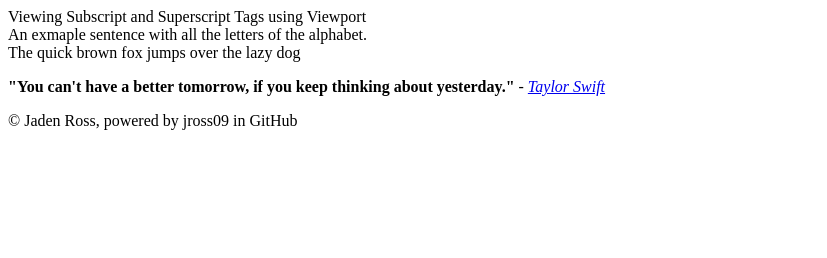
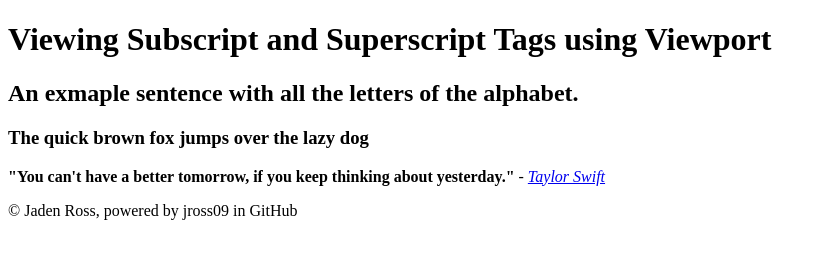
Before and after one commit to jross09/Learning-HTML, a plain HTML site: page childPages/Subscript and Superscript.html in a window 1280 px wide. Shown: the whole page, without its empty margins (0-827 px from the left). Drawn offline with Linux system fonts and the light colour scheme.

Commit message:
Update Subscript and Superscript.html

```diff
--- a/childPages/Subscript and Superscript.html
+++ b/childPages/Subscript and Superscript.html
@@ -28,14 +28,14 @@
     </head>
 
     <body>
-        <header>Viewing Subscript and Superscript Tags using Viewport</header>
+        <header><h1>Viewing Subscript and Superscript Tags using Viewport</h1></header>
         <nav></nav>
         <aside></aside>
         <main></main>
         <section>
-            An exmaple sentence with all the letters of the alphabet.
+            <h1>An exmaple sentence with all the letters of the alphabet.</h1>
             <article>
-                The quick brown fox jumps over the lazy dog
+                <h1>The quick brown fox jumps over the lazy dog</h1>
             </article>
         </section>
         <article></article>
```
